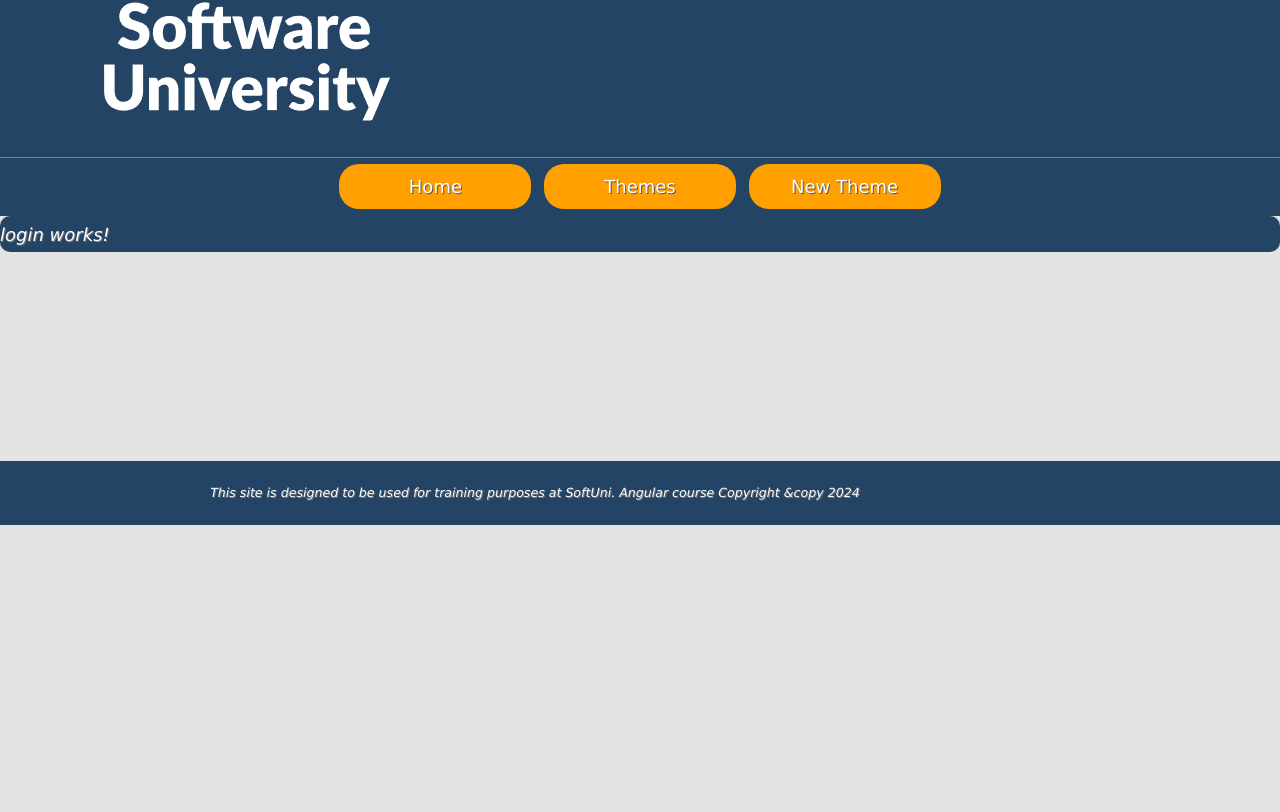
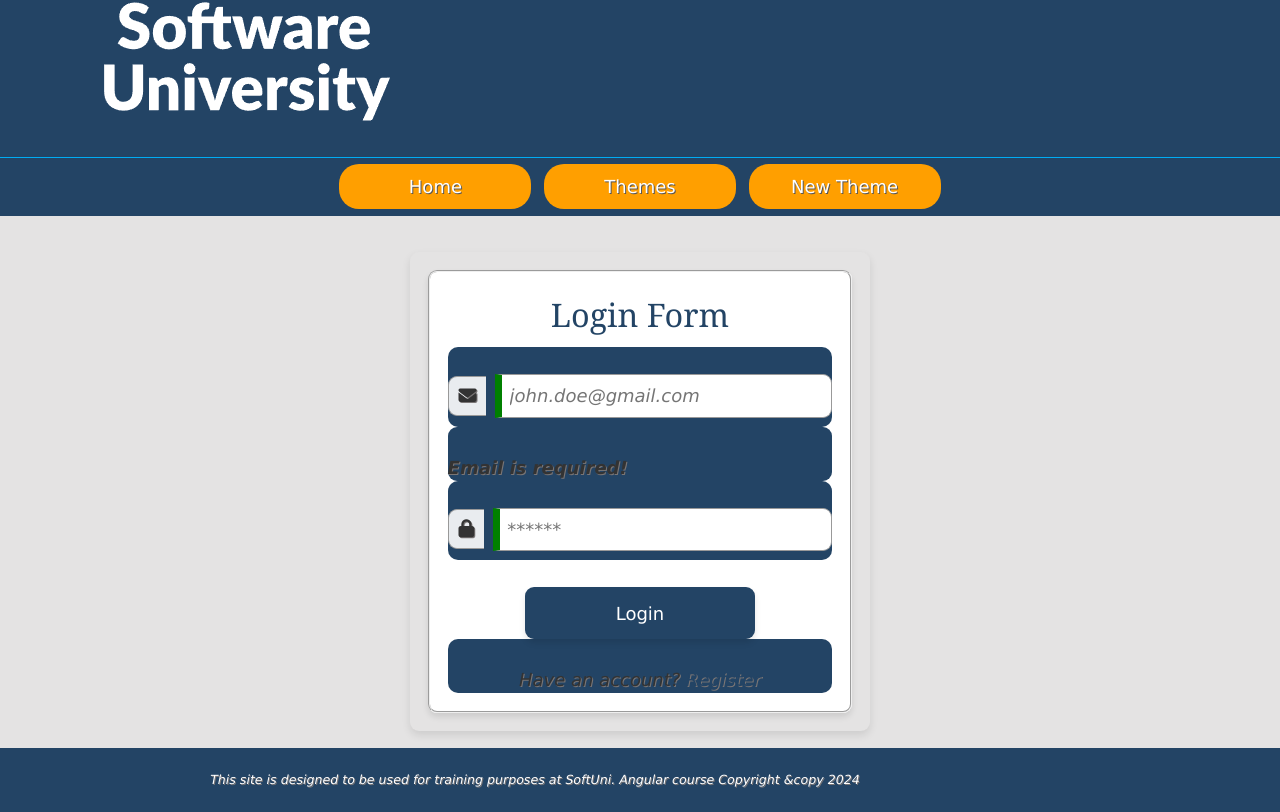
Before and after one commit to petar-kostadinov/workshops-angular-26, an Angular app: page /login in a window 1280 px wide. Shown: the part 275-1087 px from the top of the page. Before the commit the page ends 800 px from the top, so only its background shows below. Built offline with nearby package versions, Linux system fonts and the light colour scheme.

Commit message:
add register and login page

```diff
--- a/src/app/features/auth/login/login.css
+++ b/src/app/features/auth/login/login.css
@@ -0,0 +1,110 @@
+/* login register forms */
+
+form.login, form.register {
+    width: 40%;
+    margin: 2em auto 0;
+    text-align: center;
+    background-color: #e4e3e3;
+    border-radius: 0.5em;
+    padding: 1em;
+    box-shadow: 0 4px 8px rgba(0, 0, 0, 0.1);
+}
+
+.login fieldset, .register fieldset {
+    border-radius: 0.5em;
+    padding: 1em;
+    background-color: #ffffff;
+    box-shadow: 0 4px 6px rgba(0, 0, 0, 0.1);
+}
+
+.login h2, .register h2 {
+    padding-top: 0;
+    border-bottom: none;
+    color: #234465;
+    font-size: 1.8em;
+}
+
+.login p, .register p {
+    padding-bottom: 0;
+    padding-top: 1.5rem;
+    color: #333;
+}
+
+.login input, .register input {
+    flex: 0 1 100%;
+    border: 1px solid #999;
+    padding: 0.4em;
+    border-left: 0.4em solid green;
+    border-top-right-radius: 0.5em;
+    border-bottom-right-radius: 0.5em;
+    font-size: 1em;
+}
+
+.login select, .register select {
+    border-color: #333;
+    padding: 0.3em;
+    border-radius: 0.3em;
+}
+
+.login button, .register button {
+    background-color: #234465;
+    color: white;
+    border: none;
+    border-radius: 0.5em;
+    padding: 0.7em 1.5em;
+    margin-top: 1.5rem;
+    width: 60%;
+    outline: none;
+    box-shadow: 0 4px 6px rgba(0, 0, 0, 0.1);
+    transition: transform 0.3s ease;
+}
+
+.login button:hover, .register button:hover {
+    transform: scale(1.05);
+}
+
+.login i, .register i {
+    border: 1px solid #999;
+    border-right: none;
+    padding: 0.55em;
+    border-top-left-radius: 0.5em;
+    border-bottom-left-radius: 0.5em;
+    background-color: #e9ecef;
+}
+
+.login a, .register a {
+    color: #234465;
+    text-decoration: none;
+}
+
+.login a:hover, .register a:hover {
+    cursor: pointer;
+    text-decoration: underline;
+}
+
+.register .tel {
+    padding-right: 0.8em;
+}
+
+.login .field, .register .field {
+    display: flex;
+    padding-bottom: 0.5em;
+    align-items: center;
+}
+
+.login .field input, .register .field input {
+    margin-left: 0.5em;
+}
+
+p.error {
+    text-align: left;
+    border-radius: 0.5em;
+    color: red;
+    padding-top: 0;
+    font-weight: bold;
+}
+
+.input-error {
+    border-left-color: red;
+    border-color: red;
+}
--- a/src/app/features/auth/login/login.html
+++ b/src/app/features/auth/login/login.html
@@ -1 +1,29 @@
-<p>login works!</p>
+ <div class="container">
+        <form class="login" (ngSubmit)="onLogin()">
+
+            <fieldset>
+                <h2>Login Form</h2>
+
+                <p class="field field-icon">
+                    <label for="email"><span><i class="fas fa-envelope"></i></span></label>
+                    <input class="input-error" type="email" name="email" id="email" placeholder="john.doe@gmail.com" [(ngModel)]="email"/>
+                </p>
+                <p class="error">
+                    Email is required!
+                </p>
+
+                <p class="field field-icon">
+                    <label for="password"><span><i class="fas fa-lock"></i></span></label>
+                    <input type="password" name="password" id="password" placeholder="******" [(ngModel)]="password"/>
+                </p>
+
+                <button type="submit">Login</button>
+
+                <p class="text-center">
+                    Have an account?
+                    <a routerLink="/register">Register</a>
+                </p>
+
+            </fieldset>
+        </form>
+    </div>
--- a/src/app/features/auth/login/login.ts
+++ b/src/app/features/auth/login/login.ts
@@ -1,9 +1,28 @@
-import { Component } from '@angular/core';
+import { Component, inject } from '@angular/core';
+import { Router, RouterLink } from "@angular/router";
+import { AuthService } from '../../../core/services/auth';
+import { FormsModule } from '@angular/forms';
 
 @Component({
   selector: 'app-login',
-  imports: [],
+  imports: [FormsModule, RouterLink],
   templateUrl: './login.html',
   styleUrl: './login.css',
 })
-export class LoginComponent {}
+export class LoginComponent {
+  private authService = inject(AuthService);
+  private router = inject(Router);
+
+  email = '';
+  password = '';
+
+  onLogin(): void {
+    const succes = this.authService.login(this.email, this.password);
+
+    if (succes) {
+      this.router.navigate(['/themes']);
+    } else {
+      alert('Invalid credentilas');
+    }
+  }
+}
--- a/src/app/features/auth/register/register.html
+++ b/src/app/features/auth/register/register.html
@@ -1,5 +1,5 @@
 <div class="container">
-        <form class="register" action="" method="post">
+    <form class="register" (ngSubmit)="onRegister()">
 
         <fieldset>
             <h2>Registration Form</h2>
@@ -7,23 +7,15 @@
             <!-- username -->
             <p class="field field-icon">
                 <label for="username"><span><i class="fas fa-user"></i></span></label>
-                    <input class="input-error" type="text" name="username" id="username" placeholder="Johny">
-                </p>
-                <p class="error">
-                    Username is required!
+                <input class="input-error" type="text" name="username" id="username" placeholder="Johny"
+                    [(ngModel)]="username" />
             </p>
 
             <!-- email -->
             <p class="field field-icon">
                 <label for="email"><span><i class="fas fa-envelope"></i></span></label>
-                    <input type="email" name="email" id="email" placeholder="john.doe@gmail.com">
+                <input type="email" name="email" id="email" placeholder="john.doe@gmail.com" [(ngModel)]="email" />
             </p>
-                <!-- <p class="error">
-                    Email is required!
-                </p>
-                <p class="error">
-                    Email is not valid!
-                </p> -->
 
             <!-- telephone -->
             <p class="field field-icon">
@@ -31,33 +23,28 @@
                 <select name="select-tel" id="select-tel" class="tel">
                     <option value="00359">+359</option>
                 </select>
-                    <input type="text" name="tel" id="tel" placeholder="885 888 888">
+                <input type="text" name="tel" id="tel" placeholder="885 888 888" [(ngModel)]="tel" />
             </p>
 
             <!-- password -->
             <p class="field field-icon">
                 <label for="password"><span><i class="fas fa-lock"></i></span></label>
-                    <input type="password" name="password" id="password" placeholder="******">
+                <input type="password" name="password" id="password" placeholder="******" [(ngModel)]="password" />
             </p>
-                <!-- <p class="error">
-                    Password is required!
-                </p>
-                <p class="error">
-                    Password must be at least 4 characters!
-                </p> -->
 
             <!-- rePassword -->
             <p class="field field-icon">
                 <label for="rePassword"><span><i class="fas fa-lock"></i></span></label>
-                    <input type="password" name="rePassword" id="rePassword" placeholder="******">
+                <input type="password" name="rePassword" id="rePassword" placeholder="******"
+                    [(ngModel)]="repassword" />
             </p>
             <!-- <p class="error">Repeat Password does not match password!</p> -->
 
-                <button disabled>Create Account</button>
+            <button type="submit">Create Account</button>
 
             <p class="text-center">
                 Have an account?
-                    <a href="#">Log In</a>
+                <a routerLink="/login">Log In</a>
             </p>
 
         </fieldset>
--- a/src/app/features/auth/register/register.ts
+++ b/src/app/features/auth/register/register.ts
@@ -1,9 +1,57 @@
-import { Component } from '@angular/core';
+import { Component, inject } from '@angular/core';
+import { FormsModule } from '@angular/forms';
+import { AuthService } from '../../../core/services/auth';
+import { UserService } from '../../../core/services/user';
+import { User, UserWithCredentials } from '../../../shared/interfaces/user';
+import { Router, RouterLink } from "@angular/router";
 
 @Component({
   selector: 'app-register',
-  imports: [],
+  imports: [FormsModule, RouterLink],
   templateUrl: './register.html',
   styleUrl: './register.css',
 })
-export class RegisterComponent {}
+export class RegisterComponent {
+  private router = inject(Router);
+  private authService = inject(AuthService);
+  private userService = inject(UserService);
+
+  username = '';
+  email = '';
+  tel = '';
+  password = '';
+  repassword = '';
+
+  onRegister(): void {
+    if (!this.email) {
+      alert('Email is requred');
+      return;
+    }
+
+    if (!this.password) {
+      alert('Password is requred');
+      return;
+    }
+
+    if (this.repassword !== this.password) {
+      alert('Password dont match');
+      return;
+    }
+
+    const newUser: UserWithCredentials = {
+      _id: this.generateId(),
+      username: this.username,
+      email: this.email,
+      tel: "+359" + this.tel,
+      password: this.password
+    }
+
+    const sessionUser = this.userService.register(newUser);
+    this.authService.setSession(sessionUser);
+    this.router.navigate(['/themes']);
+  }
+
+  private generateId(): string {
+    return Math.random().toString(36).substring(2, 15);
+  }
+}
--- a/src/app/layout/header/header.html
+++ b/src/app/layout/header/header.html
@@ -5,13 +5,22 @@
             <p class="logo"> SoftUni Forum</p>
         </div>
         <div class="mini-navbar">
-            @if (!isLoggedIn) {
+            @if (!isLoggedIn()) {
             <ul>
                 <li>
-                    <a href="#">Login</a>
+                    <a routerLink="/login" routerLinkActive="active">Login</a>
                 </li>
                 <li>
-                    <a href="#">Register</a>
+                    <a routerLink="/register" routerLinkActive="active">Register</a>
+                </li>
+            </ul>
+            } @else {
+            <ul>
+                <li>
+                    <a routerLink="/profile">{{ username() }}'s profile</a>
+                </li>
+                <li>
+                    <a (click)="onLogout()">Logout</a>
                 </li>
             </ul>
             }
@@ -20,13 +29,13 @@
     <nav>
         <ul>
             <li>
-                <a href="#">Home</a>
+                <a routerLink="/home" routerLinkActive="active">Home</a>
             </li>
             <li>
-                <a href="#">Themes</a>
+                <a routerLink="/themes" routerLinkActive="active">Themes</a>
             </li>
             <li>
-                <a href="#">New Theme</a>
+                <a routerLink="add-theme" routerLinkActive="active">New Theme</a>
             </li>
         </ul>
     </nav>
--- a/src/app/layout/header/header.ts
+++ b/src/app/layout/header/header.ts
@@ -1,11 +1,22 @@
-import { Component } from '@angular/core';
+import { Component, computed, inject } from '@angular/core';
+import { Router, RouterLink, RouterLinkActive } from "@angular/router";
+import { AuthService } from '../../core/services/auth';
 
 @Component({
   selector: 'app-header',
-  imports: [],
+  imports: [RouterLink, RouterLinkActive],
   templateUrl: './header.html',
   styleUrl: './header.css',
 })
 export class HeaderComponent {
-  isLoggedIn = false;
+  private authService = inject(AuthService);
+  private router = inject(Router);
+
+  isLoggedIn = this.authService.isLoggedIn;
+
+  username = computed(() => this.authService.currentUser()?.username ?? '');
+  onLogout(): void {
+    this.authService.logout();
+    this.router.navigate(['/home']);
+  }
 }
```
Lines whose indentation alone changed are shown as unchanged.
